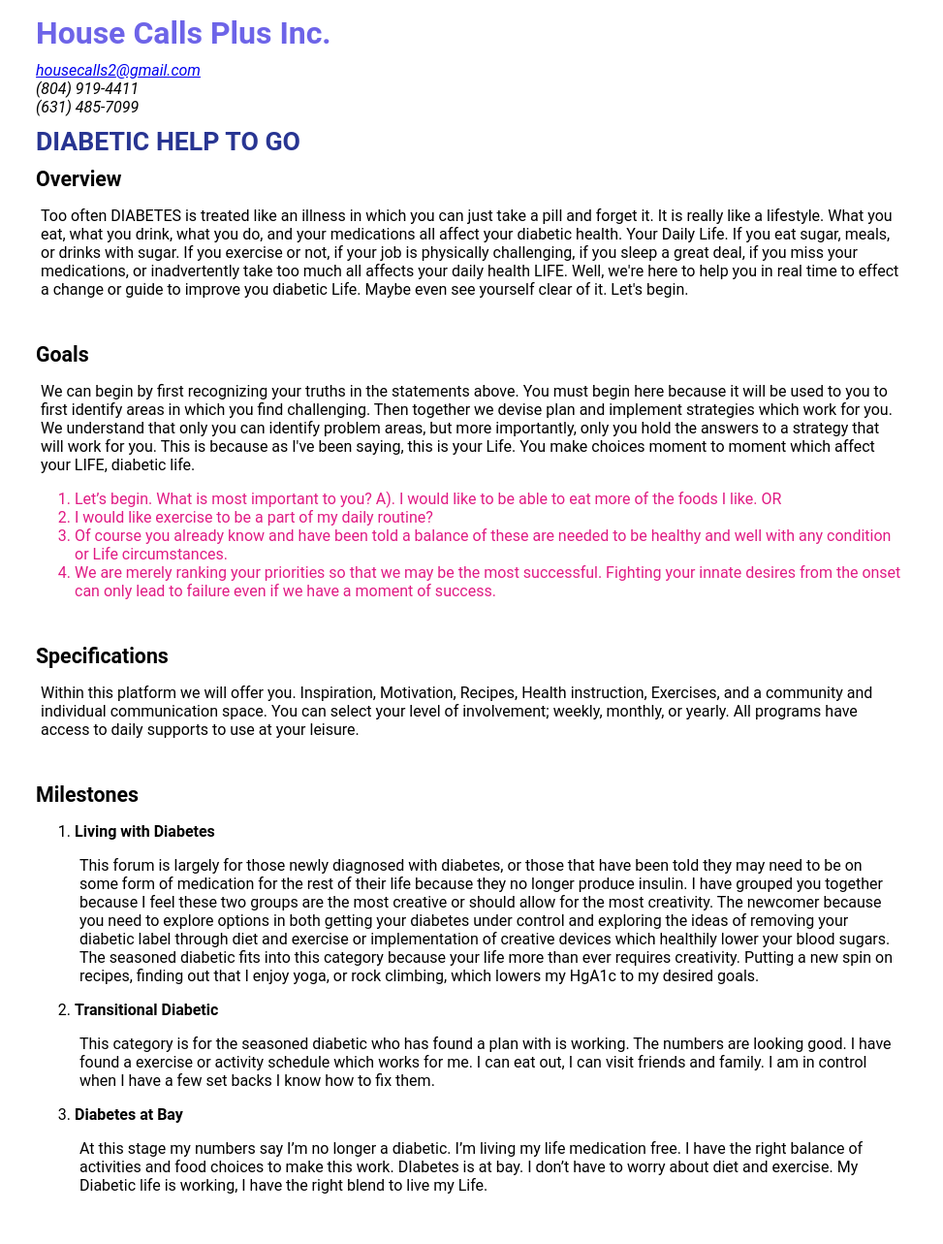
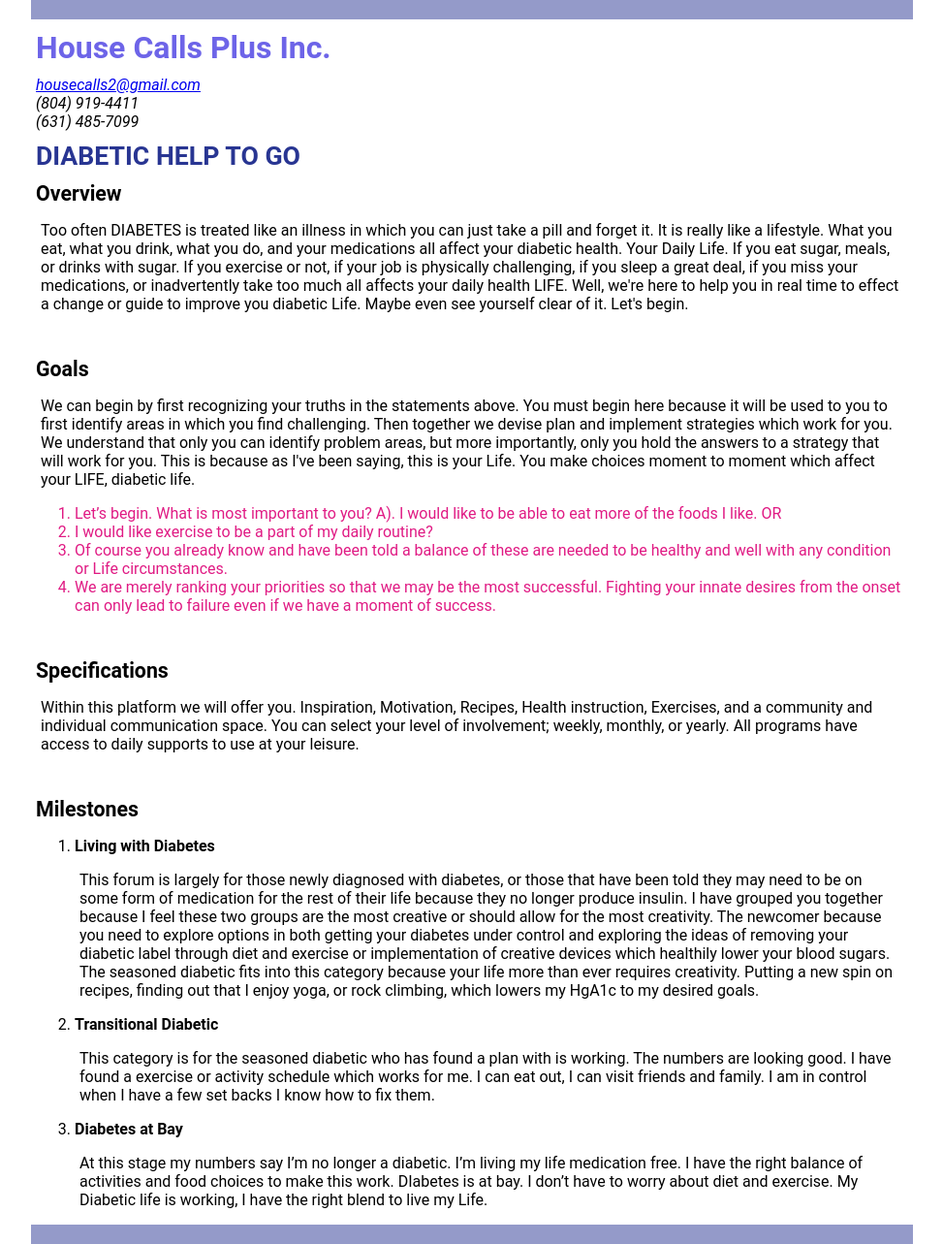
Before and after one commit to mminer237/house-calls-plus, a Jekyll site: the page built from index.html, in a window 1280 px wide. Shown: the whole page at 97% size, without its empty margins (153-1126 px from the left). Built offline with Jekyll 4.4.1, drawn with Linux system fonts in a browser that asks for light colours; a script that is not in the unit is left out; before the commit the page ends 1253 px from its top, so only the background shows below that.

Commit message:
Added body border

```diff
--- a/_config.yml
+++ b/_config.yml
@@ -1,5 +1,5 @@
 title: House Calls Plus Inc.
-themeColor: "#6d64e8"
+themeColor: "#949AC9"
 
 plugins:
   - jekyll-sitemap
--- a/css/style.scss
+++ b/css/style.scss
@@ -4,8 +4,10 @@
 body {
 	font-family: Roboto, sans-serif;
 	max-width: 900px;
-	margin: auto;
-	padding: 5px;
+	margin: -20px auto;
+	padding: 0 5px;
+	border-top: 40px solid #949AC9;
+	border-bottom: 20px solid #949AC9;
 }
 
 section:not(:first-of-type) {
```
